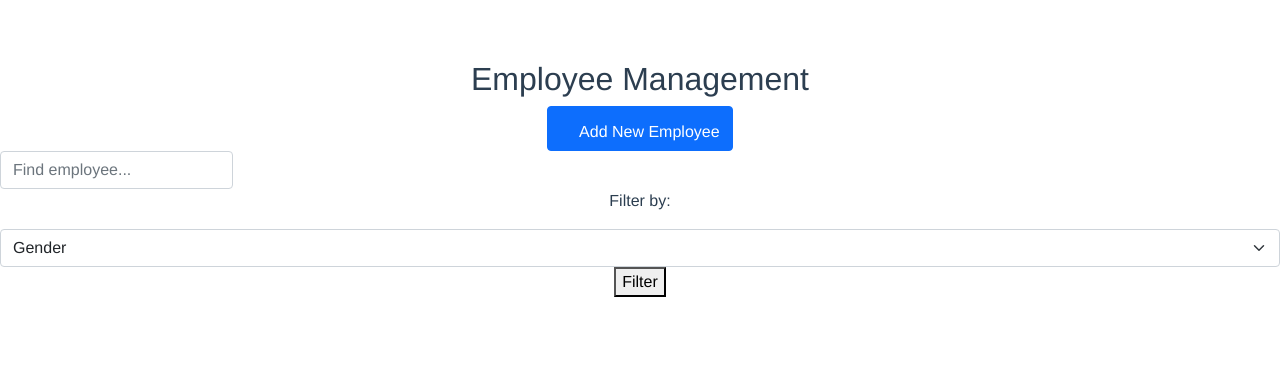
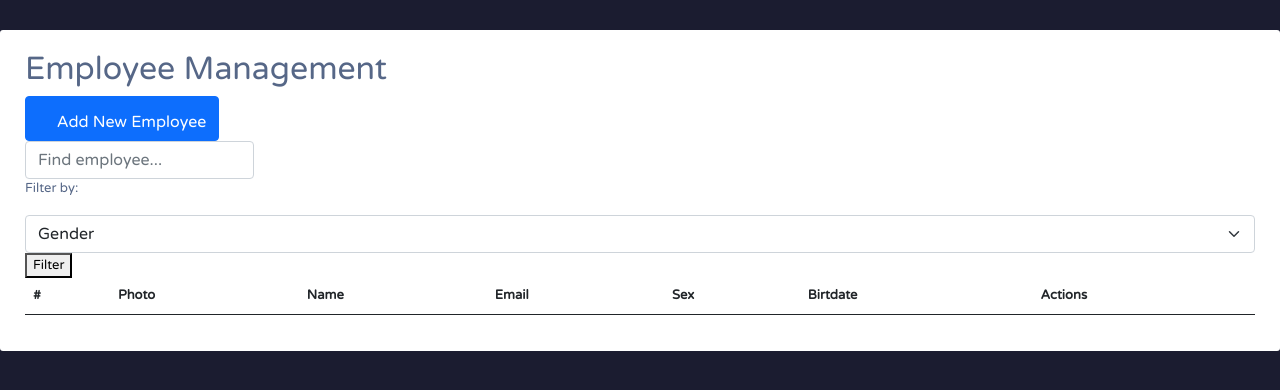
Before and after one commit to agnm01/CMS-Big-Brother, a Vue app: page / in a window 1280 px wide. Shown: the top 390 px of the page. Built offline with nearby package versions, Linux system fonts and the light colour scheme.

Commit message:
Added Modal component and general style rules for Table component and App.vue

```diff
--- a/src/App.vue
+++ b/src/App.vue
@@ -3,6 +3,7 @@
     <TableHeader></TableHeader>
     <Search></Search>
     <FilterBy></FilterBy>
+    <Employees></Employees>
   </Table>
 </template>
 
@@ -11,6 +12,7 @@ import Table from './components/Table.vue'
 import TableHeader from './components/TableHeader.vue'
 import Search from './components/Search.vue'
 import FilterBy from './components/FilterBy.vue'
+import Employees from './components/Employees.vue'
 
 export default {
   name: 'App',
@@ -18,18 +20,21 @@ export default {
     Table,
     TableHeader,
     Search,
-    FilterBy
+    FilterBy,
+    Employees
   }
 }
 </script>
 
 <style>
-#app {
-  font-family: Avenir, Helvetica, Arial, sans-serif;
-  -webkit-font-smoothing: antialiased;
-  -moz-osx-font-smoothing: grayscale;
-  text-align: center;
-  color: #2c3e50;
-  margin-top: 60px;
+html, #app {
+  background-color: #1b1c30;
+}
+
+body {
+  color: #566787;
+  background: #f5f5f5;
+  font-family: "Varela Round", sans-serif;
+  font-size: 13px;
 }
 </style>
--- a/src/components/Table.vue
+++ b/src/components/Table.vue
@@ -6,7 +6,7 @@
                 <Search></Search>
                 <FilterBy></FilterBy>
             </div>
-
+            <Employees></Employees>
         </div>
     </div>
 </template>
@@ -15,16 +15,28 @@
 import TableHeader from './TableHeader.vue'
 import Search from './Search.vue'
 import FilterBy from './FilterBy.vue'
+import Employees from './Employees.vue'
 export default {
     components: {
         TableHeader: TableHeader,
         Search: Search,
-        FilterBy: FilterBy
+        FilterBy: FilterBy,
+        Employees: Employees
     }
 }
 </script>
 
 <!-- Add "scoped" attribute to limit CSS to this component only -->
 <style scoped>
+.table-responsive {
+    margin: 30px 0;
+}
 
+.table-wrapper {
+    min-width: 1000px;
+    background: #fff;
+    padding: 20px 25px;
+    border-radius: 3px;
+    box-shadow: 0 1px 1px rgba(0, 0, 0, 0.05);
+}
 </style>
```
Also changed, not shown: src/components/Modal.vue (added, +57 -0 lines).
